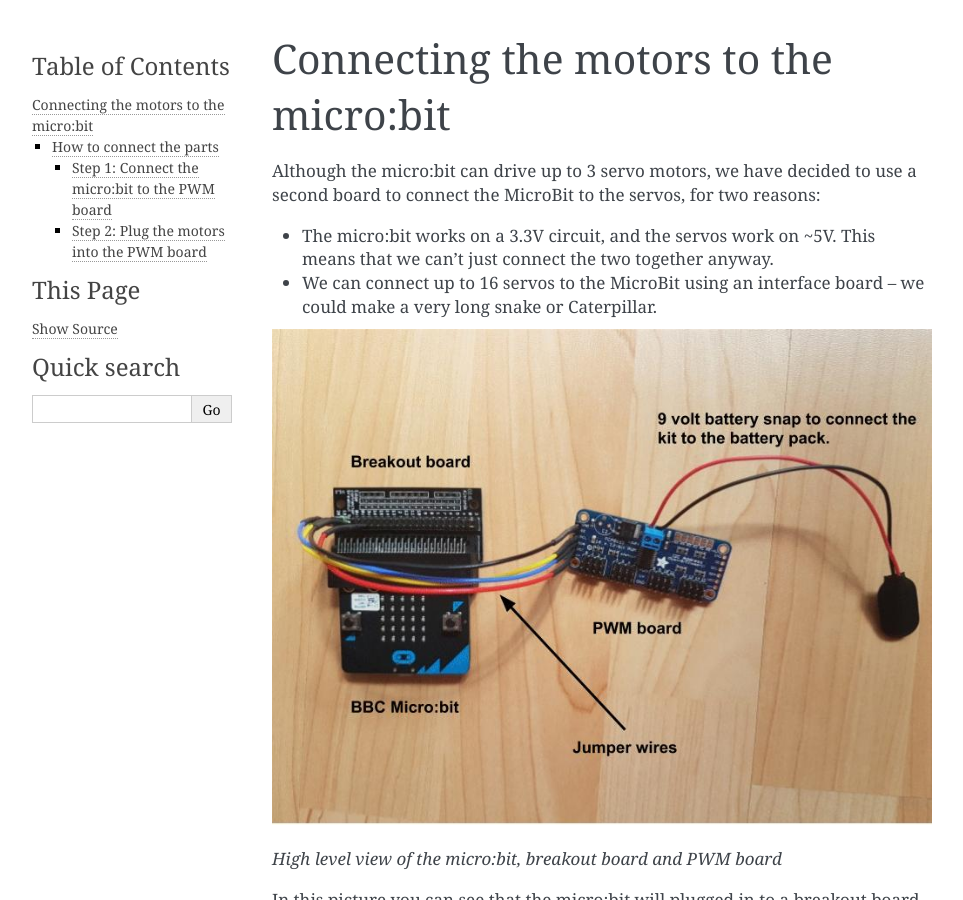
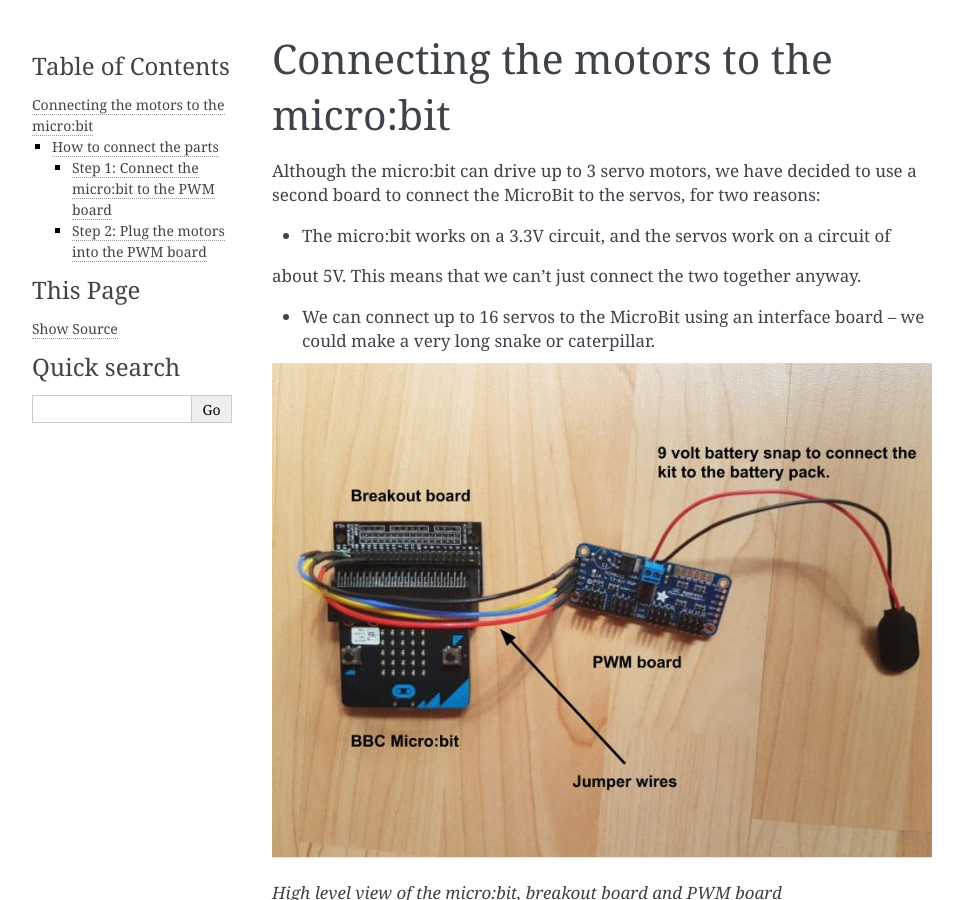
Before and after one commit to rharbird/ucl-microbit-robotics-readthedocs, a Sphinx documentation site: the page built from source/connections.rst, in a window 1280 px wide and 900 px high. Shown: the whole window, without its empty margins (148-1111 px from the left). Built offline with Sphinx 7.4.7, drawn with Linux system fonts in a browser that asks for light colours; pages that are not in the unit, such as notebooks, are missing from menus.

```diff
--- a/source/connections.rst
+++ b/source/connections.rst
@@ -3,9 +3,10 @@ Connecting the motors to the micro:bit
 **************************************
 Although the micro:bit can drive up to 3 servo motors, we have decided to use a second board to connect the MicroBit to the servos, for two reasons:
 
-*	The micro:bit works on a 3.3V circuit, and the servos work on ~5V. This means that we can’t just connect the two together anyway.
+*	The micro:bit works on a 3.3V circuit, and the servos work on a circuit of
+about 5V. This means that we can’t just connect the two together anyway.
 
-*	We can connect up to 16 servos to the MicroBit using an interface board – we could make a very long snake or Caterpillar.
+*	We can connect up to 16 servos to the MicroBit using an interface board – we could make a very long snake or caterpillar.
 
 .. image:: pictures/microbit_breakout_pwm.jpg
 *High level view of the micro:bit, breakout board and PWM board*
```
Also changed, not shown: source/code.rst (added, +11 -0 lines), source/pictures/OpenPXT.jpg (added), source/pictures/edit.png (added).
